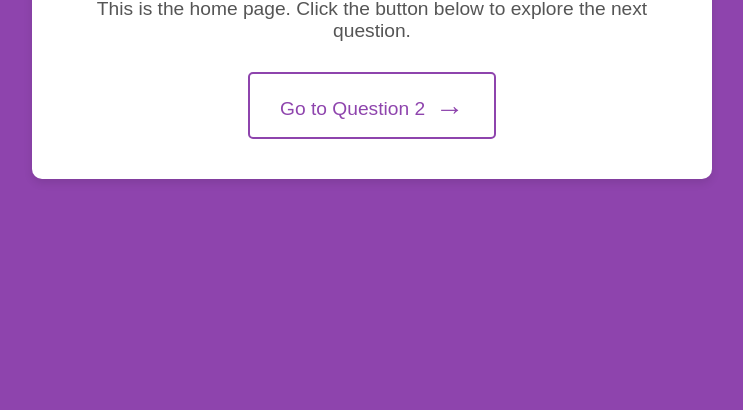
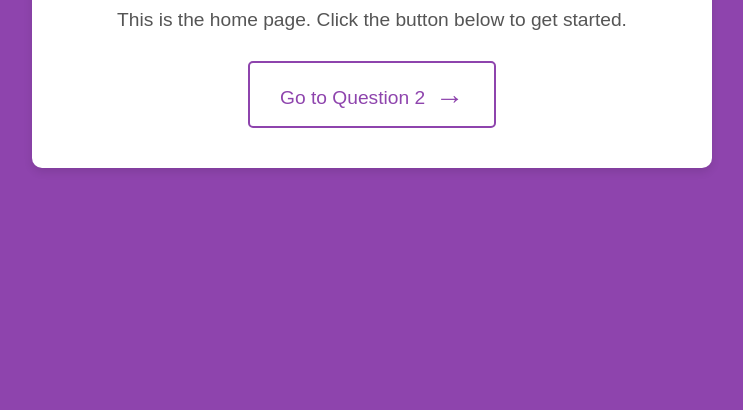
Before and after one commit to ah1702/solve-your-problems, a plain HTML site: page index.html in a window 1280 px wide. Shown: the part 390-800 px from the top of the page, without its empty margins (268-1011 px from the left). Drawn offline with Linux system fonts and the light colour scheme.

Commit message:
Update index.html
just changed the text a little bit

```diff
--- a/index.html
+++ b/index.html
@@ -79,7 +79,7 @@
 <body>
     <div class="content">
         <h1>Welcome to My Decision-Making Website!</h1>
-        <p>This is the home page. Click the button below to explore the next question.</p>
+        <p>This is the home page. Click the button below to get started.</p>
 
         <div class="button-container">
             <a href="questions2.html" class="button">Go to Question 2</a>
```
